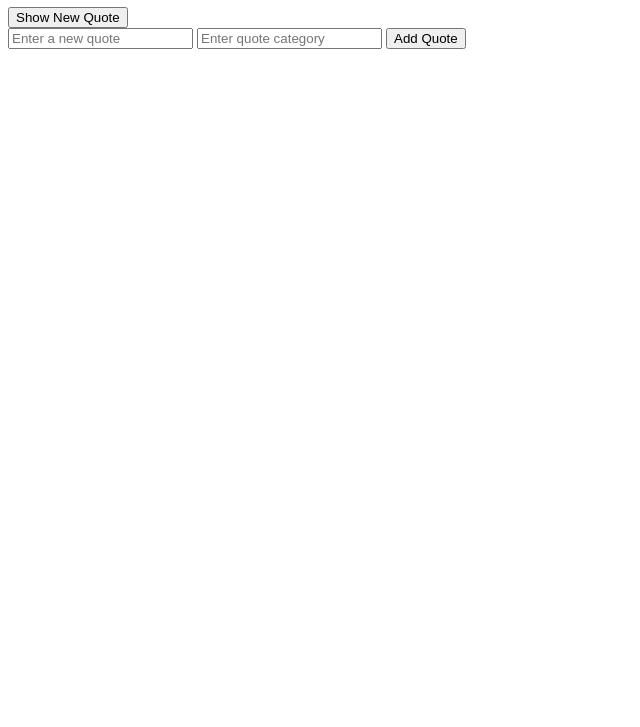
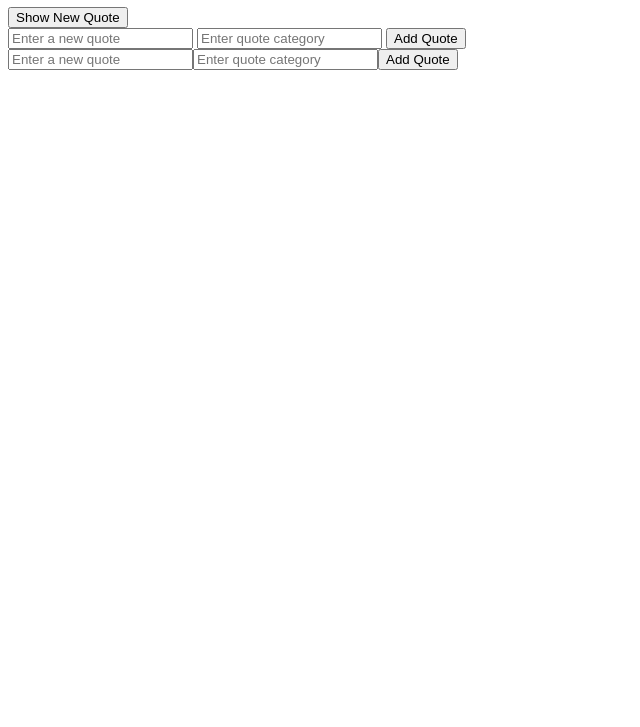
Before and after one commit to Abd-UlRahman-Khalid/alx_fe_javascript, a plain HTML site: page dom-manipulation/index.html in a window 1280 px wide. Shown: the part 73-800 px from the top of the page, without its empty margins (0-640 px from the left). Drawn offline with Linux system fonts and the light colour scheme.

Commit message:
creating Form using DOM

```diff
--- a/dom-manipulation/script.js
+++ b/dom-manipulation/script.js
@@ -23,6 +23,32 @@ function showRandomQuote() {
   container.innerHTML = `'${quoteArray[randomNum].text}' '${quoteArray[randomNum].category}'`;
 }
 
+// Creating Form By JS
+function createAddQuoteForm() {
+  let container = document.createElement("div");
+  container.id = "quoteForm";
+
+  let inputText = document.createElement("input");
+  inputText.id = "newQuoteText";
+  inputText.type = "text";
+  inputText.placeholder = "Enter a new quote";
+
+  let inputCategory = document.createElement("input");
+  inputCategory.id = "newQuoteCategory";
+  inputCategory.type = "text";
+  inputCategory.placeholder = "Enter quote category";
+
+  let addQBtn = document.createElement("button");
+  addQBtn.id = "addQuoteButton";
+  addQBtn.textContent = "Add Quote";
+
+  container.appendChild(inputText);
+  container.appendChild(inputCategory);
+  container.appendChild(addQBtn);
+  document.body.appendChild(container);
+
+  addQBtn.addEventListener("click", addQuote);
+}
 // Function to add a Quote to the array
 function addQuote() {
   let inQuote = document.getElementById("newQuoteText").value;
@@ -37,8 +63,8 @@ function addQuote() {
     alert("You Must Fill Both Quote & Category Fields");
   }
 }
+onload = function () {
+  createAddQuoteForm();
+};
 // applying the function
 btn.addEventListener("click", showRandomQuote);
-
-let addBtn = document.getElementById("addQuoteButton");
-addBtn.addEventListener("click", addQuote);
```
Also changed, not shown: dom-manipulation/index.html (+1 -0 lines).
